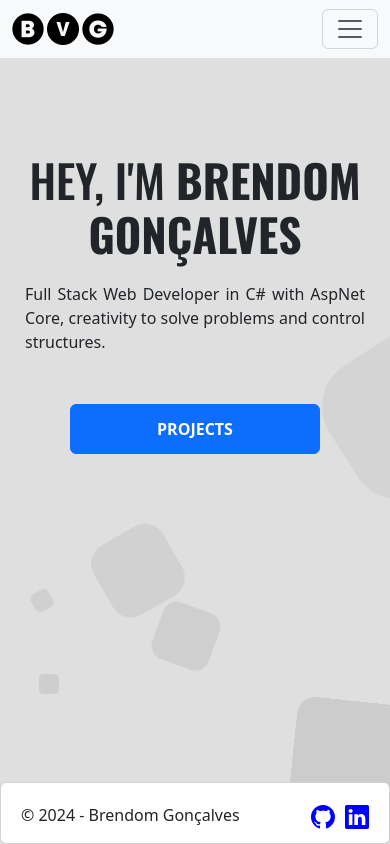
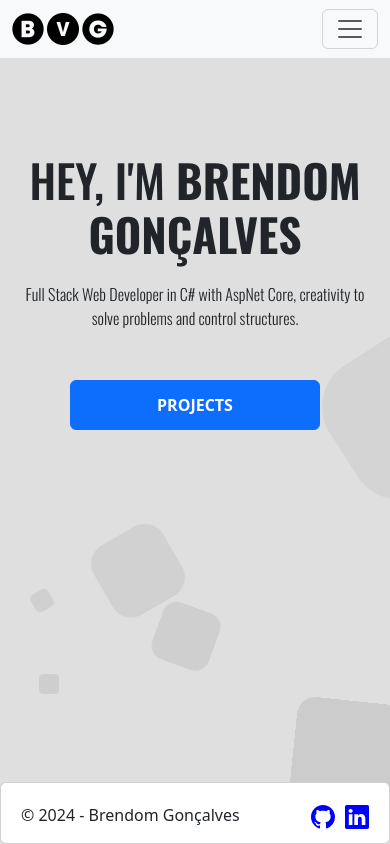
Before and after one commit to BrendomGoncalves/portifolio, an Angular app: page /home in a window 390 px wide. Built offline with nearby package versions, Linux system fonts and the light colour scheme.

Commit message:
Atualizações de estilo no componente home

```diff
--- a/src/app/components/home/home.component.css
+++ b/src/app/components/home/home.component.css
@@ -5,6 +5,10 @@
 
     h1{
         font-family: 'Oswald', sans-serif;
+    }
+    p{
+        font-family: 'Oswald', sans-serif;
+        font-weight: 300;
     }
     button{
         font-weight: 600;
@@ -21,7 +25,7 @@
             text-align: center;
         }
         p{
-            text-align: justify;
+            text-align: center;
             font-size: 12pt;
             margin-bottom: 50px;
         }
@@ -69,6 +73,7 @@
         }
     }
 }
+
 .circles{
     position: absolute;
     top: 0;
--- a/src/app/components/home/home.component.html
+++ b/src/app/components/home/home.component.html
@@ -17,4 +17,4 @@
             <li></li>
             <li></li>
     </ul>
-</div >
+</div>
```
Lines whose indentation alone changed are shown as unchanged.
